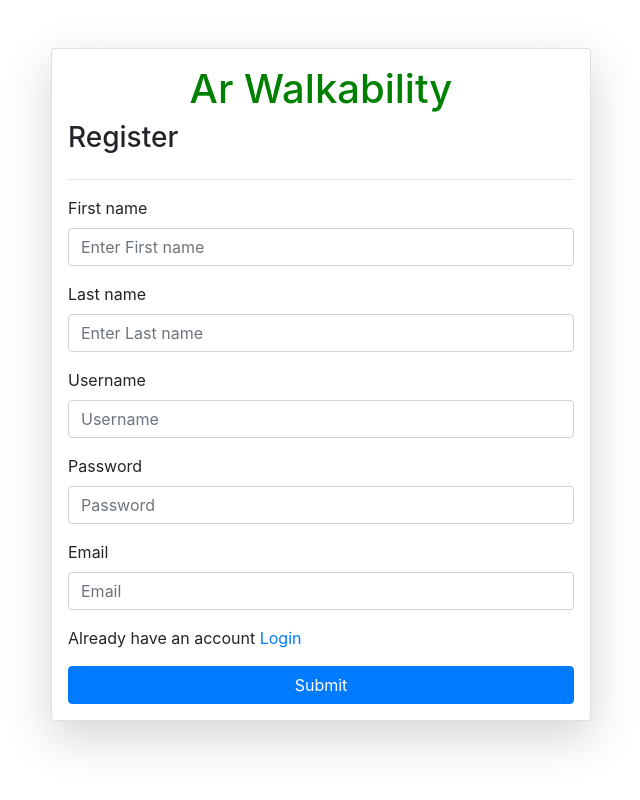
After one commit to eigenlambda123/Hackaton-Practice, a Django app: page /authentication/register/ in a window 1280 px wide. The commit adds this page. Shown: the whole page, without its empty margins (319-959 px from the left). Run offline with Django 4.2, Linux system fonts and the light colour scheme.

Commit message:
Add user registration functionality with form and view

```diff
--- a/templates/user_authentication/login.html
+++ b/templates/user_authentication/login.html
@@ -35,7 +35,7 @@
             </div>
 
             <!-- Link to registration page -->
-            <p>Don't have an account <a href="/register/">Register</a> </p>
+            <p>Don't have an account <a href="{% url 'authentication:register' %}">Register</a> </p>
 
             <!-- Submit button -->
             <button type="submit" class="btn btn-primary">Submit</button>
--- /dev/null
+++ b/templates/user_authentication/register.html
@@ -0,0 +1,64 @@
+{% extends "_base.html" %}
+
+{% block content %}
+    <div class="container mt-5">
+        <!-- Registration form -->
+        <form class="col-6 mx-auto card p-3 shadow-lg" method="post" enctype="multipart/form-data">
+            {% csrf_token %}  <!-- CSRF token for security -->
+
+            <!-- Registration form heading -->
+            <h1 style="text-align: center;"><span style="color: green;">Ar Walkability</span></h1>
+            <h3>Register</h3>
+            <hr>
+
+            <!-- Display error/success messages -->
+            {% if messages %}
+            <div class="alert alert-primary" role="alert">
+                {% for message in messages %}
+                {{ message }}
+                {% endfor %}
+            </div>
+            {% endif %}
+
+            <!-- First Name input field -->
+            <div class="form-group">
+                <label for="exampleInputEmail1">First name</label>
+                <input type="text" class="form-control" id="exampleInputEmail1" aria-describedby="emailHelp"
+                    placeholder="Enter First name" name="first_name" required>
+            </div>
+
+            <!-- Last Name input field -->
+            <div class="form-group">
+                <label for="exampleInputEmail1">Last name</label>
+                <input type="text" name="last_name" class="form-control" id="exampleInputEmail1"
+                    aria-describedby="emailHelp" placeholder="Enter Last name" required>
+            </div>
+
+            <!-- Username input field -->
+            <div class="form-group">
+                <label for="exampleInputEmail1">Username</label>
+                <input type="text" class="form-control" name="username" id="exampleInputEmail1"
+                    aria-describedby="emailHelp" placeholder="Username" required>
+            </div>
+
+            <!-- Password input field -->
+            <div class="form-group">
+                <label for="exampleInputPassword1">Password</label>
+                <input type="password" class="form-control" name="password" id="exampleInputPassword1"
+                    placeholder="Password" required>
+            </div>
+
+            <div class="form-group">
+                <label for="exampleInputPassword1">Email</label>
+                <input type="password" class="form-control" name="email" id="exampleInputPassword1"
+                    placeholder="Email" required>
+            </div>
+
+            <!-- Link to login page for users who already have an account -->
+            <p>Already have an account <a href="{% url 'authentication:login' %}">Login</a> </p>
+
+            <!-- Submit button -->
+            <button type="submit" class="btn btn-primary">Submit</button>
+        </form>
+    </div>
+{% endblock content %}
--- a/user_authentication/urls.py
+++ b/user_authentication/urls.py
@@ -1,6 +1,9 @@
 from . import views
 from django.urls import path
 
+app_name = 'authentication'  # This defines the namespace
+
 urlpatterns = [
     path('login/', views.user_login, name='login'),
+    path('register/', views.user_register, name='register'),
 ]
--- a/user_authentication/views.py
+++ b/user_authentication/views.py
@@ -1,6 +1,7 @@
 from django.contrib.auth import authenticate, login
+from django.shortcuts import render, redirect
+from django.contrib.auth.models import User
 from django.contrib import messages
-from django.shortcuts import render, redirect
 
 # Create your views here.
 def user_login(request):
@@ -18,5 +19,35 @@ def user_login(request):
             # If authentication is successful
             login(request, user)
             return redirect('map')
+    return render(request, 'user_authentication/login.html')
 
-    return render(request, 'user_authentication/login.html')
+
+def user_register(request):
+    if request.method == "POST":
+        first_name = request.POST.get('first_name')
+        last_name = request.POST.get('last_name')
+        username = request.POST.get('username')
+        password = request.POST.get('password')
+        email = request.POST.get('email')
+
+        # Check if the user already exists
+        user = User.objects.filter(username=username)
+
+        if user.exists():
+            messages.info(request, 'Username already exists')
+            return redirect('register')
+
+        # Create A new User Object with the provided Info
+        user = User.objects.create_user(first_name=first_name,
+                                        last_name=last_name,
+                                        username=username,
+                                        password=password,
+                                        email=email)
+        # Save user password and object
+        user.set_password(password)
+        user.save()
+
+        messages.info(request, 'Account Created Successfully!')
+        return redirect('register')
+
+    return render(request, 'user_authentication/register.html')
```
Also changed, not shown: db.sqlite3.
